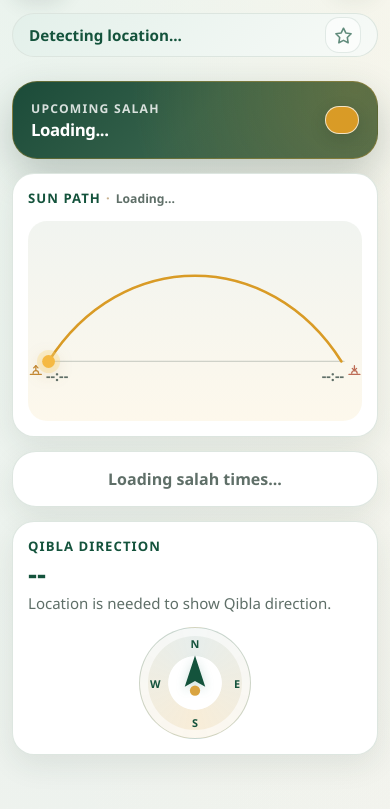
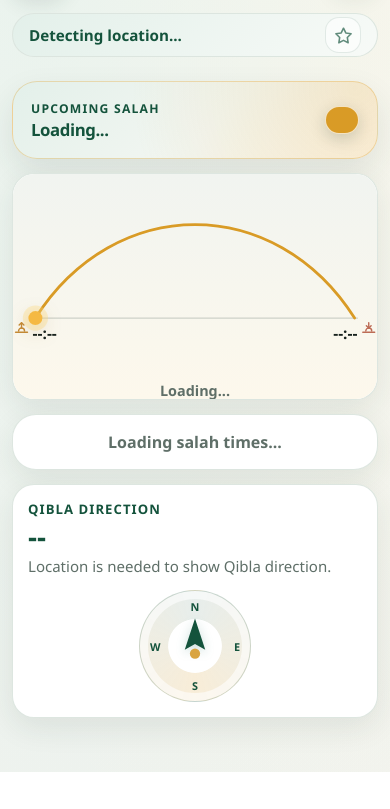
Before and after one commit to Ghufz/prayer_time, a plain HTML site: page salah_times.html in a window 390 px wide. Shown: the part 75-884 px from the top of the page. After the commit the page ends 847 px from the top, so only its background shows below. Drawn offline with Linux system fonts and the light colour scheme.

Commit message:
Polish sun path and upcoming salah panel

```diff
--- a/salah_times.html
+++ b/salah_times.html
@@ -530,45 +530,6 @@
       padding: 14px;
     }
 
-    .sun-panel-header {
-      display: flex;
-      align-items: center;
-      justify-content: space-between;
-      gap: 14px;
-    }
-
-    .sun-panel-title {
-      display: flex;
-      align-items: baseline;
-      gap: 7px;
-      min-width: 0;
-    }
-
-    .sun-panel-title strong {
-      flex: 0 0 auto;
-      color: var(--warn);
-      font-size: 0.82rem;
-      letter-spacing: 0.08em;
-      text-transform: uppercase;
-    }
-
-    .sun-panel-title strong::after {
-      content: "·";
-      margin-left: 7px;
-      color: rgba(138, 91, 24, 0.48);
-    }
-
-    .sun-panel-title span {
-      min-width: 0;
-      color: var(--muted);
-      font-size: 0.8rem;
-      font-weight: 700;
-      line-height: 1.15;
-      overflow: hidden;
-      text-overflow: ellipsis;
-      white-space: nowrap;
-    }
-
     .sun-times {
       display: grid;
       grid-template-columns: repeat(2, minmax(0, 1fr));
@@ -687,10 +648,10 @@
     }
 
     .sun-endpoint-time {
-      fill: var(--muted);
+      fill: var(--text-main);
       font-family: "Google Sans", "Segoe UI", Arial, sans-serif;
-      font-size: 15px;
-      font-weight: 700;
+      font-size: 19px;
+      font-weight: 800;
     }
 
     .sun-endpoint-icon {
@@ -711,6 +672,9 @@
     .sun-progress-text {
       color: var(--muted);
       font-size: 0.9rem;
+      font-weight: 750;
+      line-height: 1.2;
+      text-align: center;
     }
 
     .qibla-panel {
@@ -1321,15 +1285,6 @@
         gap: 10px;
       }
 
-      .sun-panel-header {
-        align-items: stretch;
-        flex-direction: column;
-      }
-
-      .sun-panel-title span {
-        font-size: 0.76rem;
-      }
-
       .qibla-panel {
         grid-template-columns: 1fr;
       }
@@ -1434,14 +1389,6 @@
       .sun-icon .icon {
         width: 18px;
         height: 18px;
-      }
-
-      .sun-panel-title {
-        gap: 5px;
-      }
-
-      .sun-panel-title strong::after {
-        margin-left: 5px;
       }
 
       .custom-row button {
@@ -1654,10 +1601,10 @@
       border: 1px solid rgba(217, 155, 38, 0.32);
       border-radius: 30px;
       background:
-        radial-gradient(circle at 94% 8%, rgba(217, 155, 38, 0.22), transparent 14rem),
-        linear-gradient(135deg, #1B4B39 0%, #35614A 50%, #42664F 100%);
-      box-shadow: 0 16px 38px rgba(35, 60, 46, 0.24);
-      color: #ffffff;
+        radial-gradient(circle at 94% 8%, rgba(217, 155, 38, 0.16), transparent 14rem),
+        linear-gradient(135deg, #E3F0EA 0%, #F2F6F1 55%, #FDF5E6 100%);
+      box-shadow: 0 14px 32px rgba(35, 60, 46, 0.1);
+      color: var(--primary);
       padding: 25px 28px;
     }
 
@@ -1667,13 +1614,13 @@
     }
 
     .next strong {
-      color: rgba(255, 255, 255, 0.82);
+      color: var(--primary);
       font-size: 0.76rem;
       letter-spacing: 0.1em;
     }
 
     #next-line {
-      color: #ffffff;
+      color: var(--primary);
       font-size: 2rem;
       letter-spacing: -0.025em;
     }
@@ -1688,12 +1635,12 @@
     }
 
     .sun-panel {
-      gap: 14px;
+      gap: 0;
       margin-bottom: 14px;
-      padding: 18px;
-    }
-
-    .sun-panel-title strong,
+      overflow: hidden;
+      padding: 0;
+    }
+
     .qibla-title strong {
       color: var(--primary);
     }
@@ -1701,8 +1648,9 @@
     .sun-path-wrap {
       display: grid;
       place-items: center;
+      gap: 8px;
       min-height: 240px;
-      border-radius: 19px;
+      border-radius: 23px;
       background: linear-gradient(180deg, #d5eaff 0%, #eaf4ff 62%, #fff0d8 100%);
     }
 
@@ -1733,7 +1681,7 @@
     }
 
     .sun-path-wrap[data-sky="night"] .sun-endpoint-time,
-    .sun-path-wrap[data-sky="night"] .sun-panel-time {
+    .sun-path-wrap[data-sky="night"] .sun-progress-text {
       fill: #e2e8f0;
       color: #e2e8f0;
     }
@@ -1892,14 +1840,23 @@
         font-size: 1.55rem;
       }
 
-      .sun-panel,
       .qibla-panel {
         border-radius: 22px;
         padding: 15px;
       }
 
+      .sun-panel {
+        border-radius: 22px;
+        padding: 0;
+      }
+
       .sun-path-wrap {
-        min-height: 190px;
+        border-radius: 21px;
+      }
+
+      .sun-path-wrap {
+        height: auto;
+        min-height: 0;
       }
 
       .sun-path {
@@ -1937,7 +1894,8 @@
       }
 
       .sun-path-wrap {
-        min-height: 200px;
+        height: auto;
+        min-height: 0;
       }
 
       .sun-path {
@@ -2060,12 +2018,6 @@
     </section>
 
     <section class="sun-panel" aria-label="Sunrise and sunset">
-      <div class="sun-panel-header">
-        <div class="sun-panel-title">
-          <strong>Sun Path</strong>
-          <span id="sun-progress-line">Loading...</span>
-        </div>
-      </div>
       <div class="sun-path-wrap">
         <svg class="sun-path" viewBox="0 0 520 210" role="img" aria-labelledby="sun-path-title" xmlns:xlink="http://www.w3.org/1999/xlink">
           <title id="sun-path-title">Sun path from sunrise to sunset</title>
@@ -2099,6 +2051,7 @@
             <text id="sun-marker-time-label" x="0" y="1">--:--</text>
           </g>
         </svg>
+        <div class="sun-progress-text" id="sun-progress-line">Loading...</div>
       </div>
     </section>
 
--- a/service-worker.js
+++ b/service-worker.js
@@ -1,4 +1,4 @@
-const CACHE_NAME = "salah-times-v49";
+const CACHE_NAME = "salah-times-v50";
 const APP_ASSETS = [
   "./",
   "./salah_times.html",
```
